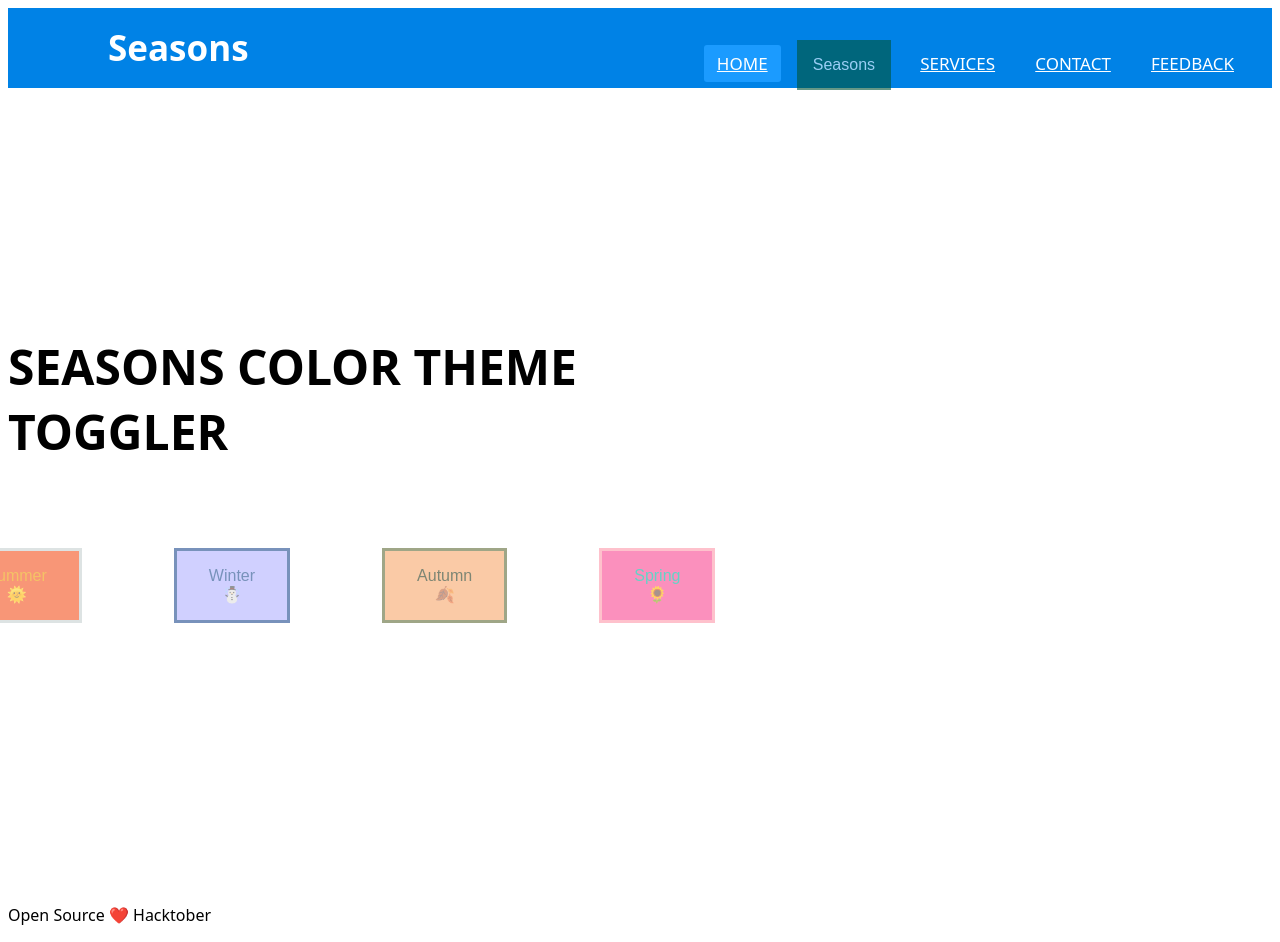
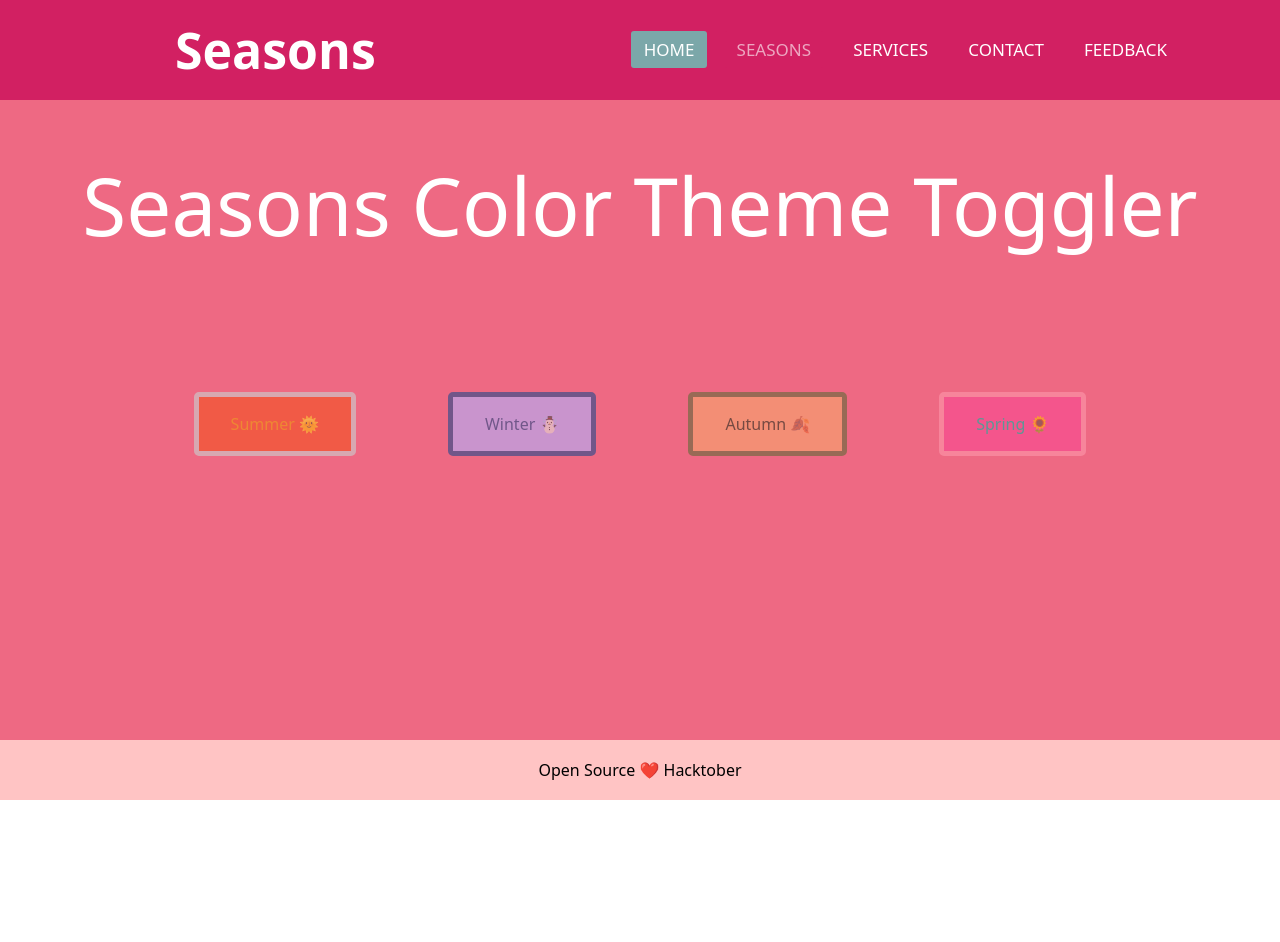
Before and after one commit to shamilkeheliya/Hacktoberfest-22, a plain HTML site: page index.html in a window 1280 px wide. After the commit the page ends 800 px from the top, so only its background shows below. Drawn offline with Linux system fonts and the light colour scheme.

Commit message:
changed all the colour,align all the items correctly

```diff
--- a/index.css
+++ b/index.css
@@ -1,11 +1,24 @@
+*{
+  padding: 0;
+  margin: 0;
+  box-sizing: border-box;
+  font-family: system-ui, -apple-system, BlinkMacSystemFont, "Segoe UI", Roboto,
+    Oxygen, Ubuntu, Cantarell, "Open Sans", "Helvetica Neue", sans-serif;
+  transition: background-color, 0.8s;
+}
+
+
 nav{
-  background: #0082e6;
-  height: 80px;
+  display: flex;
+  align-items: center;
+  justify-content: space-around;
+  background:#d22062;
+  height: 100px;
   width: 100%;
 }
 label.logo{
   color: white;
-  font-size: 35px;
+  font-size: 50px;
   line-height: 80px;
   padding: 0 100px;
   font-weight: bold;
@@ -25,9 +38,10 @@ nav ul li a{
   padding: 7px 13px;
   border-radius: 3px;
   text-transform: uppercase;
+  text-decoration: none;
 }
 a.active,a:hover{
-  background: #1b9bff;
+  background: #7ba7a9;
   transition: .5s;
 }
 .checkbtn{
@@ -72,6 +86,7 @@ a.active,a:hover{
   }
   nav ul li a{
     font-size: 20px;
+    text-decoration: none;
   }
   a:hover,a.active{
     background: none;
@@ -84,11 +99,17 @@ a.active,a:hover{
 
 /* Dropdown Button */
 .dropbtn {
-  background-color: #015436;
+  background-color: #d22062;
+  font-size: 17px;
+  padding: 7px 13px;
+  border-radius: 3px;
+  text-transform: uppercase;
+  font-weight:500;
   color: white;
-  padding: 16px;
-  font-size: 16px;
   border: none;
+  font-family: system-ui, -apple-system, BlinkMacSystemFont, "Segoe UI", Roboto,
+    Oxygen, Ubuntu, Cantarell, "Open Sans", "Helvetica Neue", sans-serif;
+  transition: background-color, 0.8s;
 }
 
 .dropdown {
@@ -107,7 +128,9 @@ a.active,a:hover{
 
 .dropdown-content a {
   color: black;
-  padding: 12px 16px;
+  text-align: center;
+  padding: 0;
+  margin: 0;
   text-decoration: none;
   display: block;
 }
@@ -116,7 +139,7 @@ a.active,a:hover{
 
 .dropdown:hover .dropdown-content {display: block;}
 
-.dropdown:hover .dropbtn {background-color: #3e8e41;}
+.dropdown:hover .dropbtn {background-color:#7ba7a9;}
 
 
 body {
@@ -125,16 +148,21 @@ body {
   transition: background-color, 0.8s;
 }
 .main {
+  background-color: #EE6983;
   display: flex;
-  min-height: 100vh;
+  width:100vw;
+  height: 81vh;
+  align-items: center;
   justify-content: center;
-  align-items: center;
   flex-direction: column;
 }
 
 .container {
+  margin:10px;
   display: flex;
-  padding: 3em 0;
+  align-items: center;
+  justify-content: center;
+  flex-direction:row;
 }
 
 .radio-container {
@@ -163,26 +191,30 @@ button:hover {opacity: 1}
   font-size: 1.6rem;
 }
 #summer {
-  border:3px solid #c8d2d1;
+  border:5px solid #c8d2d1;
   color: #ee9b01;
-  background-color: #f4511e
+  background-color: #f4511e;
+  border-radius: 5px;
 }
 #winter {
-  border:3px solid #1f4b8e;
+  border:5px solid #1f4b8e;
   color: #1f4b8e;
-  background-color: #B1B2FF
+  background-color: #B1B2FF;
+  border-radius: 5px;
 }
 
 #autumn {
-  border:3px solid #606c38;
+  border:5px solid #606c38;
   color: #283618;
-  background-color:#F7A76C
+  background-color:#F7A76C;
+  border-radius: 5px;
 }
 
 #spring {
-  border:3px solid #fe98ab;
+  border:5px solid #fe98ab;
   color: #00b5a1;
-  background-color: #F94892
+  background-color: #F94892;
+  border-radius: 5px;
 }
 @media screen and (min-width: 700px) {
   .main > h1 {
@@ -192,3 +224,19 @@ button:hover {opacity: 1}
   .radio-container {
     padding: 0 2em;
   }
+.footer{
+  display: flex;
+  justify-content: center;
+  align-items: center;
+  position: fixed;
+  bottom: 0;
+    width: 100%;
+    height: 60px;   /* Height of the footer */
+    background: #FFC4C4;
+}
+#greeting{
+  font-size: 5rem;
+  position:absolute;
+  top:150px;
+  color:white;
+}
--- a/index.html
+++ b/index.html
@@ -43,7 +43,7 @@
       </ul>
     </nav>
     <div class="main">
-      <h1 id="greeting">Seasons Color Theme Toggler</h1>
+      <p id="greeting">Seasons Color Theme Toggler</p>
 
       <div class="container">
         <div class="radio-container">
@@ -69,7 +69,7 @@
     -
   --->
 
-    <footer>
+    <footer class="footer">
       <p>Open Source ❤️ Hacktober</p>
     </footer>
     <body>
--- a/index.js
+++ b/index.js
@@ -6,8 +6,7 @@ const springSeason = document.getElementById("spring")
 
 //Summer
 const summer = () => {
- document.body.style.backgroundColor = "#EE9B01"
- document.body.style.color = "#C8D2D1"
+ document.querySelector(".main").style.backgroundColor = "rgb(244 165 18 / 74%)"
 
 }
 summerSeason.addEventListener("click", summer)
@@ -15,16 +14,14 @@ summerSeason.addEventListener("click", summer)
 
 //Winter
 const winter = () => {
-  document.body.style.backgroundColor = "#1f4b8e"
-  document.body.style.color = "#f1ece6"
+  document.querySelector(".main").style.backgroundColor = "#FFC090"
 
 }
 winterSeason.addEventListener("click", winter)
 
 //Autumn
 const autumn = () => {
-  document.body.style.backgroundColor = "#283618"
-  document.body.style.color = "#606c38"
+  document.querySelector(".main").style.backgroundColor = "#922e4a"
 
 
 }
@@ -32,8 +29,7 @@ autumnSeason.addEventListener("click", autumn)
 
 //Spring
 const spring = () => {
-  document.body.style.backgroundColor = "#00b5a1"
-  document.body.style.color = "#fe98ab"
+  document.querySelector(".main").style.backgroundColor = "#A3C566"
 
 }
 springSeason.addEventListener("click", spring)
```
